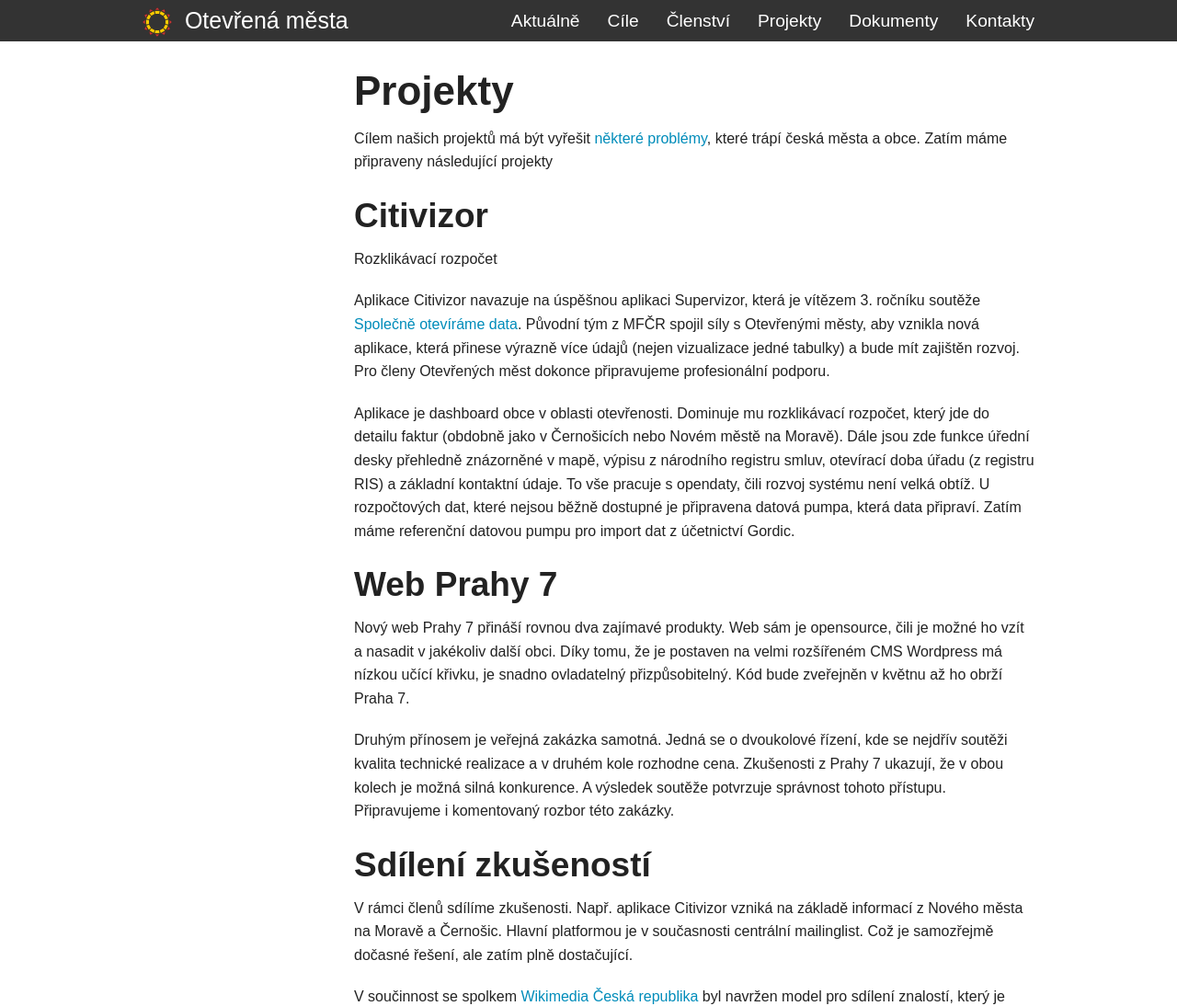
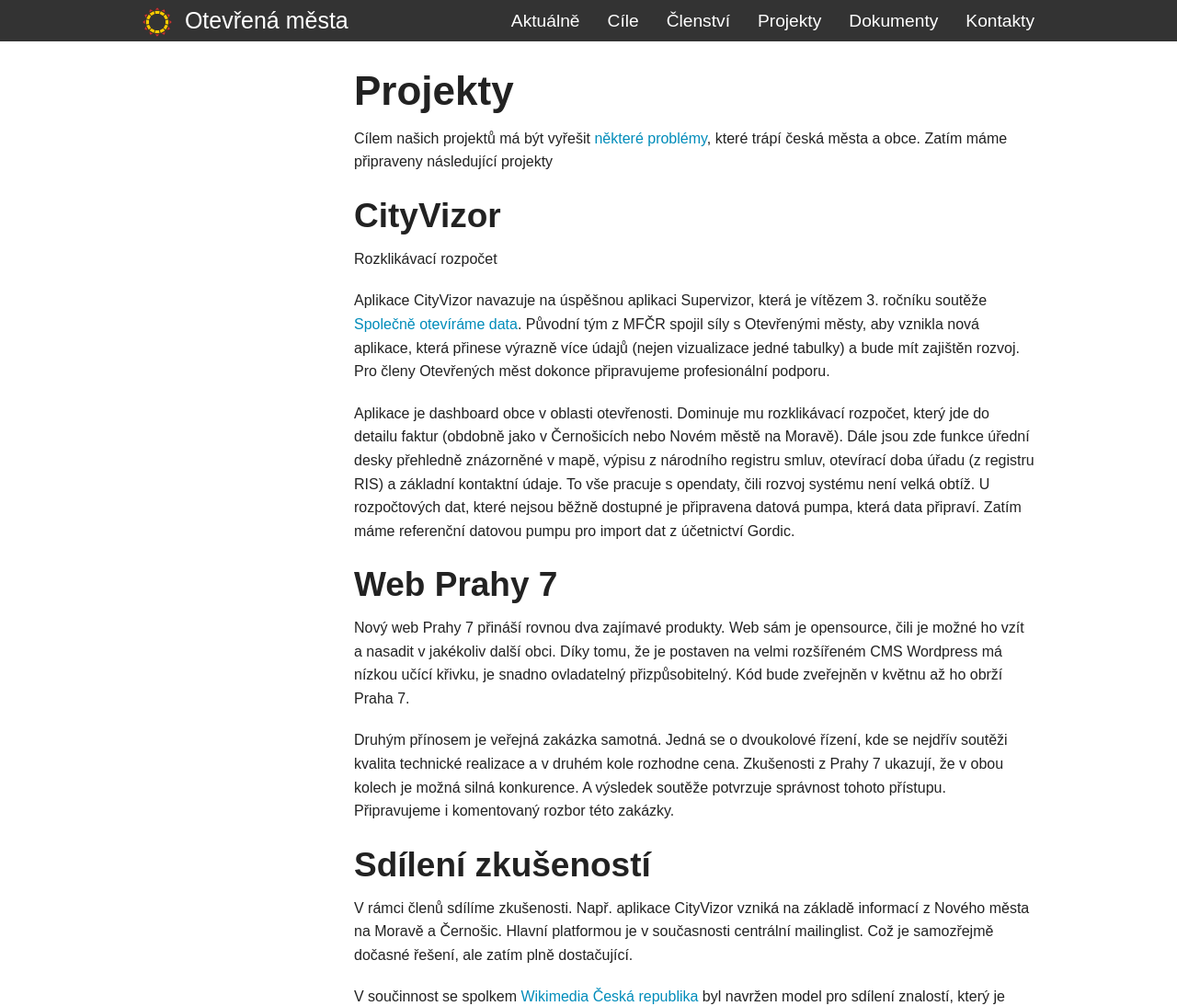
Before and after one commit to otevrenamesta/otevrenamesta.github.io, a Jekyll site: the page built from pages/projekty.md, in a window 1280 px wide. Shown: the top 1094 px of the page at 92% size. Built offline with Jekyll 4.4.1, drawn with Linux system fonts in a browser that asks for light colours; nearby versions of some CDN libraries; library files that are not in the unit come from our copies.

Commit message:
Update projekty.md
jen kosmeticke zmeny:)

```diff
--- a/pages/projekty.md
+++ b/pages/projekty.md
@@ -10,10 +10,10 @@
 ========================
 Cílem našich projektů má být vyřešit [některé problémy](/problemy/), které trápí česká města a obce. Zatím máme připraveny následující projekty
 
-## Citivizor
+## CityVizor
 Rozklikávací rozpočet
 
-Aplikace Citivizor navazuje na úspěšnou aplikaci Supervizor, která je vítězem 3. ročníku soutěže [Společně otevíráme data](http://www.otevrenadata.cz/soutez/). Původní tým z MFČR spojil síly s Otevřenými městy, aby vznikla nová aplikace, která přinese výrazně více údajů (nejen vizualizace jedné tabulky) a bude mít zajištěn rozvoj. Pro členy Otevřených měst dokonce připravujeme profesionální podporu.
+Aplikace CityVizor navazuje na úspěšnou aplikaci Supervizor, která je vítězem 3. ročníku soutěže [Společně otevíráme data](http://www.otevrenadata.cz/soutez/). Původní tým z MFČR spojil síly s Otevřenými městy, aby vznikla nová aplikace, která přinese výrazně více údajů (nejen vizualizace jedné tabulky) a bude mít zajištěn rozvoj. Pro členy Otevřených měst dokonce připravujeme profesionální podporu.
 
 Aplikace je dashboard obce v oblasti otevřenosti. Dominuje mu rozklikávací rozpočet, který jde do detailu faktur (obdobně jako v Černošicích nebo Novém městě na Moravě). Dále jsou zde funkce úřední desky přehledně znázorněné v mapě, výpisu z národního registru smluv, otevírací doba úřadu (z registru RIS) a základní kontaktní údaje. To vše pracuje s opendaty, čili rozvoj systému není velká obtíž. U rozpočtových dat, které nejsou běžně dostupné je připravena datová pumpa, která data připraví. Zatím máme referenční datovou pumpu pro import dat z účetnictví Gordic.
 
@@ -24,7 +24,7 @@
 Druhým přínosem je veřejná zakázka samotná. Jedná se o dvoukolové řízení, kde se nejdřív soutěži kvalita technické realizace a v druhém kole rozhodne cena. Zkušenosti z Prahy 7 ukazují, že v obou kolech je možná silná konkurence. A výsledek soutěže potvrzuje správnost tohoto přístupu. Připravujeme i komentovaný rozbor této zakázky.
 
 ## Sdílení zkušeností
-V rámci členů sdílíme zkušenosti. Např. aplikace Citivizor vzniká na základě informací z Nového města na Moravě a Černošic. Hlavní platformou je v současnosti centrální mailinglist. Což je samozřejmě dočasné řešení, ale zatím plně dostačující.
+V rámci členů sdílíme zkušenosti. Např. aplikace CityVizor vzniká na základě informací z Nového města na Moravě a Černošic. Hlavní platformou je v současnosti centrální mailinglist. Což je samozřejmě dočasné řešení, ale zatím plně dostačující.
 
 V součinnost se spolkem [Wikimedia Česká republika](https://www.wikimedia.cz/web/Wikimedia_%C4%8Cesk%C3%A1_republika) byl navržen model pro sdílení znalostí, který je otevřen nejen pro veřejnou správu, ale i pro širokou veřejnost a zároveň využívá kolaborativních nástrojů vyvinutých nadací [Wikimedia Foundation](https://www.wikimedia.cz/web/Slovn%C3%AD%C4%8Dek_pojm%C5%AF#Projekty_Wikimedia). Zde si velmi mnoho slibujeme od vytvoření přehledu o software používaném ve veřejné správě a možnosti přímého porovnání v rámci jednotlivých kategorií.
 
```
